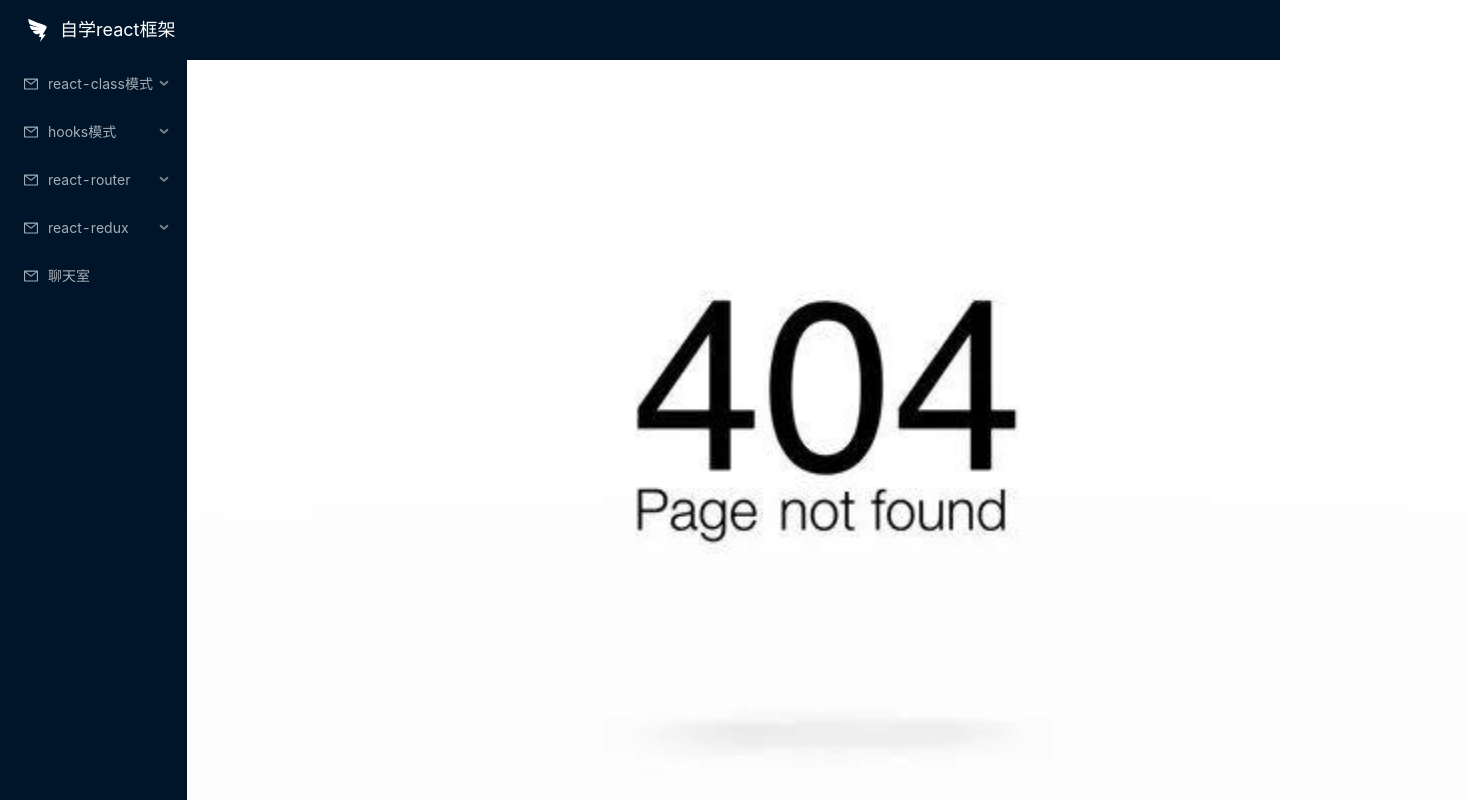
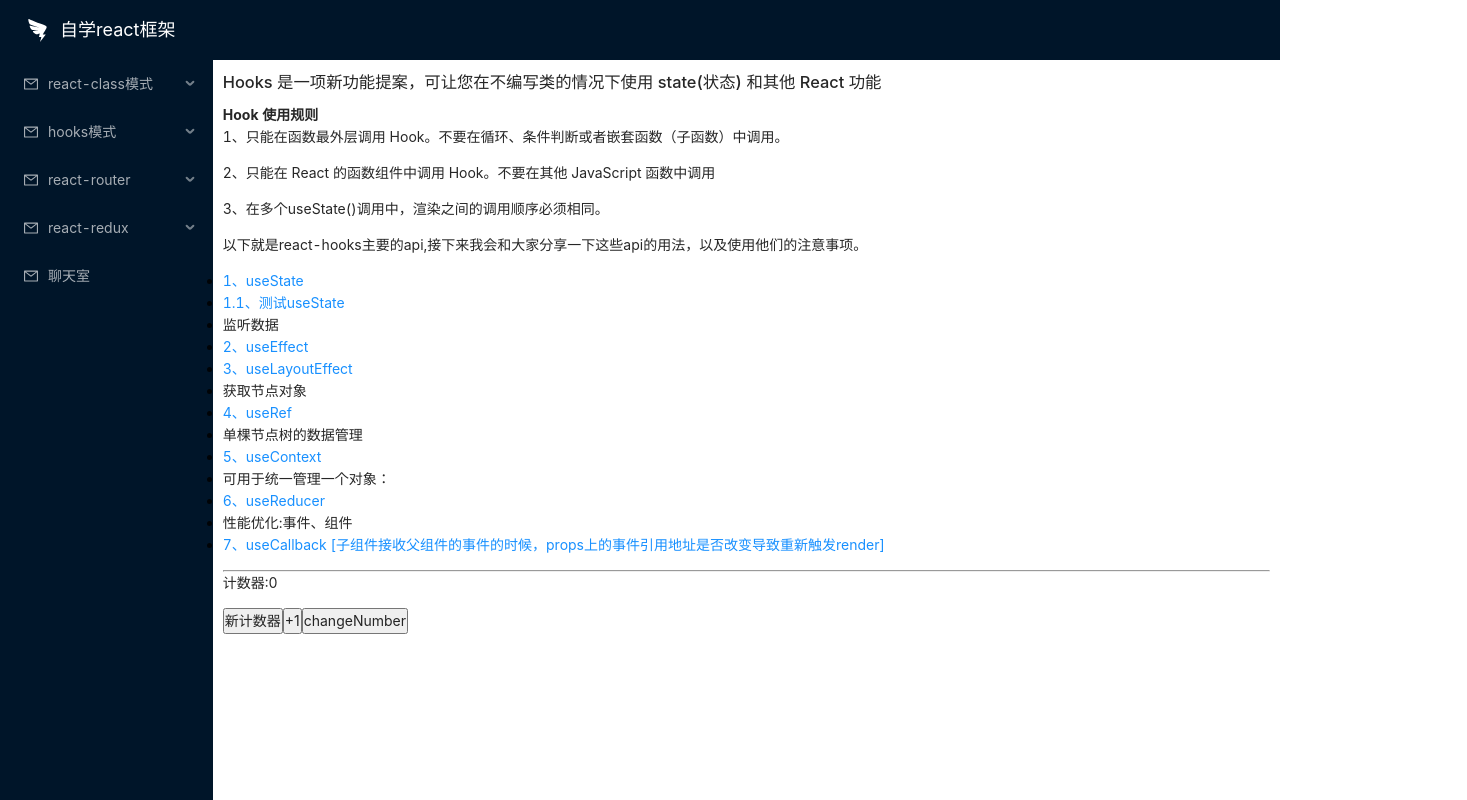
Before and after one commit to jackect1103/stydy-react, a React (Create React App) app: page /hooks-model/react-hooks/test-use-state in a window 1280 px wide. Shown: the whole page, 1467 px wide, since content can reach past the window. Built offline with nearby package versions, Linux system fonts and the light colour scheme.

Commit message:
feat:测试useState

```diff
--- a/src/router/routerConfig.js
+++ b/src/router/routerConfig.js
@@ -33,6 +33,10 @@ const RouteElement = [
           {
             path: 'use-state',
             element: <routersPath.UseState />
+          },
+          {
+            path: 'test-use-state',
+            element: <routersPath.TestUseState />
           },
           {
             path: 'use-effect',
--- a/src/router/routersPath.js
+++ b/src/router/routersPath.js
@@ -13,6 +13,7 @@ import LifeCycle from '../views/class-model/life-cycle/index'
 // ReactHooks
 import ReactHooks from '../views/hooks-model/index.jsx'
 import UseState from "../views/hooks-model/useState/index.jsx";
+import TestUseState from "../views/hooks-model/useState/testUsestate.jsx";
 import UseEffect from "../views/hooks-model/useEffect/index.jsx";
 import UseLayoutEffect from "../views/hooks-model/useLayoutEffect/index.jsx";
 import UseRef from "../views/hooks-model/useRef/index.jsx";
@@ -48,6 +49,7 @@ const routers = {
   // ReactHooks
   ReactHooks,
   UseState,
+  TestUseState,
   UseEffect,
   UseLayoutEffect,
   UseRef,
--- a/src/views/hooks-model/index.jsx
+++ b/src/views/hooks-model/index.jsx
@@ -20,6 +20,7 @@ const ReactHooks = () =>{
       <p>以下就是react-hooks主要的api,接下来我会和大家分享一下这些api的用法，以及使用他们的注意事项。</p>
       <ul>
         <li><Link to="use-state">1、useState</Link></li>
+        <li><Link to="test-use-state">1.1、测试useState</Link></li>
         <li>监听数据</li>
         <li><Link to="use-effect">2、useEffect</Link></li>
         <li><Link to="use-layout-effect">3、useLayoutEffect</Link></li>
@@ -32,7 +33,7 @@ const ReactHooks = () =>{
         {/* 性能优化 */}
         <li>性能优化:事件、组件</li>
         <li><Link to="use-callback">7、useCallback [子组件接收父组件的事件的时候，props上的事件引用地址是否改变导致重新触发render]</Link></li>
-        <li><Link to="use-callback">8、useMemo </Link></li>
+        {/* <li><Link to="use-callback">8、useMemo </Link></li> */}
       </ul>
       <hr/>
       <Outlet></Outlet>
--- /dev/null
+++ b/src/views/hooks-model/useState/testUsestate.jsx
@@ -0,0 +1,62 @@
+import React,{useState} from 'react';
+import ReactDOM from 'react-dom';
+
+let firstWorkInProgressHook = {memoizedState: null, next: null};
+let workInProgressHook = firstWorkInProgressHook;
+
+function useStateFun(initState) {
+    console.log(workInProgressHook)
+    let currentHook = workInProgressHook.next ? workInProgressHook.next : {memoizedState: initState, next: null};
+
+    function setState(newState) {
+        currentHook.memoizedState = newState;
+        render();
+    }
+  	// 这就是为什么 useState 书写顺序很重要的原因
+		// 假如某个 useState 没有执行，会导致指针移动出错，数据存取出错
+    if (workInProgressHook.next) {
+        // 这里只有组件刷新的时候，才会进入
+        // 根据书写顺序来取对应的值
+        // console.log(workInProgressHook);
+        workInProgressHook = workInProgressHook.next;
+    } else {
+        // 只有在组件初始化加载时，才会进入
+        // 根据书写顺序，存储对应的数据
+        // 将 firstWorkInProgressHook 变成一个链表结构
+        workInProgressHook.next = currentHook;
+        // 将 workInProgressHook 指向 {memoizedState: initState, next: null}
+        workInProgressHook = currentHook;
+        // console.log(firstWorkInProgressHook);
+    }
+    return [currentHook.memoizedState, setState];
+}
+
+function TestUseState() {
+    // 每次组件重新渲染的时候，这里的 useState 都会重新执行
+    const [name, setName] = useState('计数器');
+    const [number, setNumber] = useState(0);
+
+    const changeNumber = () => {
+      console.log('setNumber')
+      setNumber(number + 1)
+
+    }
+    return (
+        <>
+            <p>{name}:{number}</p>
+            <button onClick={() => setName('新计数器' + Date.now())}>新计数器</button>
+            <button onClick={() => setNumber(number + 1)}>+1</button>
+            <button onClick={changeNumber}>changeNumber</button>
+        </>
+    )
+}
+
+function render() {
+    // 每次重新渲染的时候，都将 workInProgressHook 指向 firstWorkInProgressHook
+    workInProgressHook = firstWorkInProgressHook;
+    ReactDOM.render(<TestUseState/>, document.getElementById('root'));
+}
+
+// render();
+
+export default TestUseState
```
